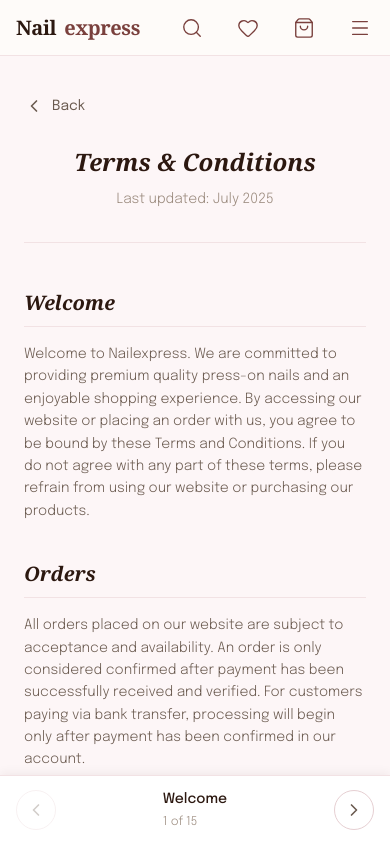
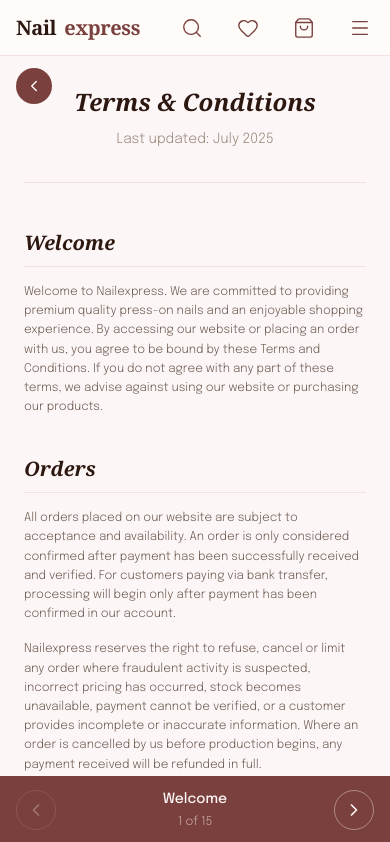
Before and after one commit to dfordolapo/nailxpressng, a Next.js app: page /terms in a window 390 px wide. Shown: the top 842 px of the page. Built offline with nearby package versions, Linux system fonts and the light colour scheme; a web font is replaced by a local one.

Commit message:
Refine terms page styling, back button, bottom bar, and font sizes

```diff
--- a/src/app/terms/page.js
+++ b/src/app/terms/page.js
@@ -9,7 +9,7 @@ const SECTIONS = [
     id: "welcome",
     title: "Welcome",
     content: [
-      "Welcome to Nailexpress. We are committed to providing premium quality press-on nails and an enjoyable shopping experience. By accessing our website or placing an order with us, you agree to be bound by these Terms and Conditions. If you do not agree with any part of these terms, please refrain from using our website or purchasing our products.",
+      "Welcome to Nailexpress. We are committed to providing premium quality press-on nails and an enjoyable shopping experience. By accessing our website or placing an order with us, you agree to be bound by these Terms and Conditions. If you do not agree with any part of these terms, we advise against using our website or purchasing our products.",
     ],
   },
   {
@@ -203,10 +203,9 @@ export default function TermsPage() {
   return (
     <div className={styles.page}>
       <button className={styles.backBtn} onClick={() => router.back()} aria-label="Go back">
-        <svg xmlns="http://www.w3.org/2000/svg" width="20" height="20" viewBox="0 0 24 24" fill="none" stroke="currentColor" strokeWidth="2" strokeLinecap="round" strokeLinejoin="round">
+        <svg xmlns="http://www.w3.org/2000/svg" width="18" height="18" viewBox="0 0 24 24" fill="none" stroke="currentColor" strokeWidth="2" strokeLinecap="round" strokeLinejoin="round">
           <path d="m15 18-6-6 6-6"/>
         </svg>
-        <span>Back</span>
       </button>
       <div className="container container--narrow">
         <div className={styles.header}>
--- a/src/styles/pages/terms.module.css
+++ b/src/styles/pages/terms.module.css
@@ -5,19 +5,23 @@
 
 /* ── Back Button ─────────────────────────────────────────────────── */
 .backBtn {
-  display: inline-flex;
+  position: fixed;
+  top: calc(var(--header-height) + var(--space-3));
+  left: var(--space-4);
+  z-index: var(--z-sticky);
+  display: flex;
   align-items: center;
-  gap: var(--space-2);
-  padding: var(--space-2) 0;
-  margin-left: var(--space-6);
-  margin-bottom: var(--space-6);
-  font-size: var(--text-sm);
-  color: var(--color-text-secondary);
-  transition: color var(--transition-fast);
+  justify-content: center;
+  width: 36px;
+  height: 36px;
+  color: var(--color-text-inverse);
+  background: var(--color-primary);
+  border-radius: var(--radius-full);
+  transition: background var(--transition-fast);
 }
 
 .backBtn:hover {
-  color: var(--color-primary);
+  background: var(--color-primary-dark);
 }
 
 /* ── Header ──────────────────────────────────────────────────────── */
@@ -103,7 +107,7 @@
 }
 
 .sectionText {
-  font-size: var(--text-base);
+  font-size: 14px;
   color: var(--color-text-secondary);
   line-height: var(--leading-normal);
   margin-bottom: var(--space-4);
@@ -121,9 +125,7 @@
   left: 0;
   right: 0;
   z-index: var(--z-sticky);
-  background: var(--color-bg-card);
-  border-top: 1px solid var(--color-border-light);
-  box-shadow: 0 -2px 10px rgba(44, 24, 16, 0.06);
+  background: var(--color-primary);
   padding: var(--space-3) var(--space-4);
   padding-bottom: max(var(--space-3), env(safe-area-inset-bottom));
 }
@@ -142,8 +144,8 @@
   width: 40px;
   height: 40px;
   border-radius: var(--radius-full);
-  border: 1px solid var(--color-border);
-  color: var(--color-text-secondary);
+  border: 1.5px solid rgba(253, 246, 247, 0.4);
+  color: var(--color-text-inverse);
   background: transparent;
   flex-shrink: 0;
   transition: all var(--transition-fast);
@@ -155,8 +157,8 @@
 }
 
 .bottomBarBtn:not(:disabled):hover {
-  border-color: var(--color-primary);
-  color: var(--color-primary);
+  background: rgba(253, 246, 247, 0.15);
+  border-color: rgba(253, 246, 247, 0.6);
 }
 
 .bottomBarLabel {
@@ -164,7 +166,7 @@
   text-align: center;
   font-size: var(--text-sm);
   font-weight: var(--weight-medium);
-  color: var(--color-text);
+  color: var(--color-text-inverse);
   white-space: nowrap;
   overflow: hidden;
   text-overflow: ellipsis;
@@ -172,8 +174,9 @@
 
 .bottomBarCounter {
   font-size: var(--text-xs);
-  color: var(--color-text-tertiary);
+  color: rgba(253, 246, 247, 0.6);
   margin-top: 2px;
+  text-align: center;
 }
 
 /* ── Responsive ──────────────────────────────────────────────────── */
@@ -204,7 +207,7 @@
   }
 
   .sectionText {
-    font-size: var(--text-sm);
+    font-size: 12px;
   }
 
   /* Extra bottom padding so content isn't hidden behind the bar */
```
